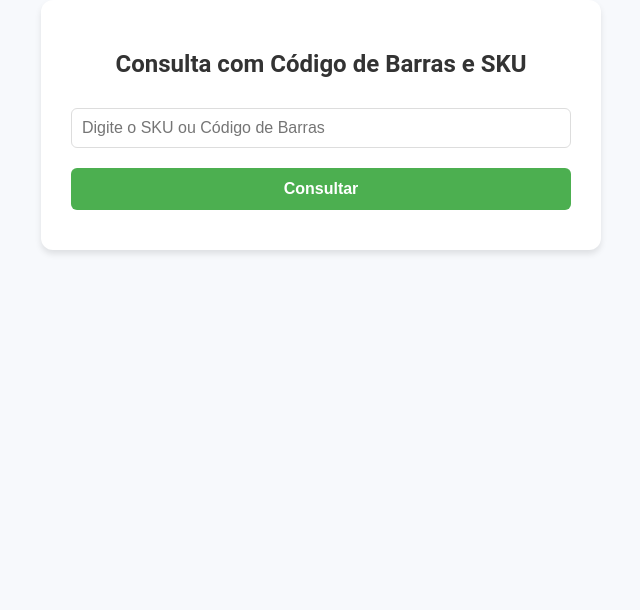
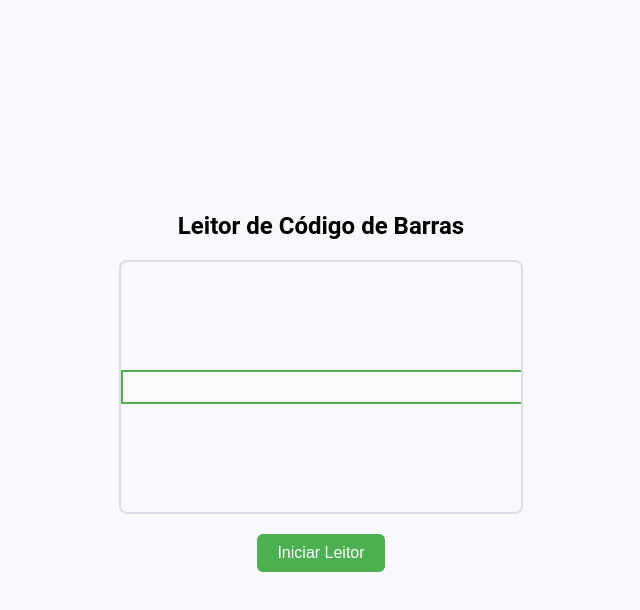
Before and after one commit to luibambini/consulta-preco, a plain HTML site: page index.html in a window 1280 px wide. Shown: the whole page, without its empty margins (319-959 px from the left). Drawn offline with nearby package versions, Linux system fonts and the light colour scheme.

Commit message:
Update index.html

```diff
--- a/index.html
+++ b/index.html
@@ -3,8 +3,8 @@
 <head>
   <meta charset="UTF-8">
   <meta name="viewport" content="width=device-width, initial-scale=1.0">
-  <title>Consulta com Código de Barras e SKU</title>
-  <script src="https://cdn.jsdelivr.net/npm/papaparse@5.4.1/papaparse.min.js"></script>
+  <title>Leitor de Código de Barras</title>
+  <script src="https://unpkg.com/html5-qrcode/minified/html5-qrcode.min.js"></script>
   <style>
     body {
       font-family: 'Roboto', Arial, sans-serif;
@@ -14,153 +14,89 @@
       display: flex;
       flex-direction: column;
       align-items: center;
+      justify-content: center;
       min-height: 100vh;
     }
 
-    .container {
-      background-color: #ffffff;
-      padding: 30px;
-      border-radius: 12px;
-      box-shadow: 0 4px 6px rgba(0, 0, 0, 0.1);
+    #reader-container {
+      position: relative;
       width: 100%;
-      max-width: 500px;
-      text-align: center;
-      margin-bottom: 20px;
+      max-width: 400px;
+      height: 250px;
+      overflow: hidden;
+      border: 2px solid #ddd;
+      border-radius: 8px;
     }
 
-    h2 {
-      margin-bottom: 20px;
-      color: #333333;
+    #reader {
+      width: 100%;
+      height: 100%;
     }
 
-    input {
+    .overlay {
+      position: absolute;
+      top: 50%;
+      left: 0;
       width: 100%;
-      padding: 10px;
-      margin: 10px 0;
-      border: 1px solid #ddd;
-      border-radius: 6px;
-      font-size: 16px;
-      box-sizing: border-box;
+      height: 30px; /* Altura da faixa */
+      transform: translateY(-50%);
+      border: 2px solid #4CAF50;
+      background-color: rgba(255, 255, 255, 0.3);
+      pointer-events: none; /* Permite clicar na câmera sem interferência */
     }
 
     button {
-      width: 100%;
-      padding: 12px;
-      margin: 10px 0;
+      padding: 10px 20px;
+      margin-top: 20px;
       background-color: #4CAF50;
-      color: #ffffff;
+      color: white;
       border: none;
       border-radius: 6px;
       font-size: 16px;
-      font-weight: bold;
       cursor: pointer;
-      transition: background-color 0.3s ease;
     }
 
     button:hover {
       background-color: #45a049;
     }
-
-    .resultado {
-      margin-top: 20px;
-      text-align: left;
-      background-color: #f9f9f9;
-      padding: 20px;
-      border-radius: 8px;
-      border: 1px solid #ddd;
-      display: none;
-    }
-
-    .resultado p {
-      margin: 10px 0;
-      font-size: 16px;
-    }
   </style>
 </head>
 <body>
-  <div class="container">
-    <h2>Consulta com Código de Barras e SKU</h2>
-    <input type="text" id="codigoProduto" placeholder="Digite o SKU ou Código de Barras" onkeydown="verificarEnter(event)">
-    <button onclick="consultarProduto()">Consultar</button>
-
-    <div id="resultado" class="resultado">
-      <p><strong>Título:</strong> <span id="titulo"></span></p>
-      <p><strong>Valor Original:</strong> <span id="valorOriginal"></span></p>
-      <p><strong>Valor com Desconto:</strong> <span id="valorDesconto"></span></p>
-      <p><strong>Percentual de Desconto:</strong> <span id="percentualDesconto"></span></p>
-      <p><strong>Tamanho:</strong> <span id="tamanho"></span></p>
-      <p><strong>Cor:</strong> <span id="cor"></span></p>
-      <p><strong>Quantidade em Estoque:</strong> <span id="quantidade"></span></p>
-    </div>
+  <h2>Leitor de Código de Barras</h2>
+  <div id="reader-container">
+    <div id="reader"></div>
+    <div class="overlay"></div> <!-- Faixa para leitura -->
   </div>
+  <button onclick="startScanner()">Iniciar Leitor</button>
+  <p id="result" style="margin-top: 20px; font-weight: bold;"></p>
 
   <script>
-    const SHEET_CSV_URL = 'https://docs.google.com/spreadsheets/d/e/2PACX-1vRJbY4qdDGbwGkmUEr9spCnr7RF6z3mduJlIDe6xvQ4dJFCq4OfjWXmEXRB-esA2Sn5aN1B6hi74RAY/pub?gid=0&single=true&output=csv';
+    let html5QrCode;
 
-    async function consultarProduto() {
-      const codigoProduto = document.getElementById('codigoProduto').value.trim();
-      const resultadoDiv = document.getElementById('resultado');
+    function startScanner() {
+      const resultElement = document.getElementById('result');
 
-      try {
-        const dadosProdutos = await fetchCSV(SHEET_CSV_URL);
+      if (!html5QrCode) {
+        html5QrCode = new Html5Qrcode("reader");
+      }
 
-        console.log("Dados carregados:", dadosProdutos); // Depuração: verifica os dados carregados
-
-        // Buscar o produto pelo SKU ou Código de Barras
-        const produto = dadosProdutos.find(p => p.sku === codigoProduto || p.codigoBarras === codigoProduto);
-
-        if (produto) {
-          console.log("Produto encontrado:", produto); // Depuração: verifica o produto encontrado
-          const valorOriginal = parseFloat(produto.valorOriginal.replace(',', '.'));
-          const valorDesconto = parseFloat(produto.valorComDesconto.replace(',', '.'));
-          const percentualDesconto = ((valorOriginal - valorDesconto) / valorOriginal * 100).toFixed(2);
-
-          document.getElementById('titulo').textContent = produto.titulo;
-          document.getElementById('valorOriginal').textContent = `R$ ${valorOriginal.toFixed(2).replace('.', ',')}`;
-          document.getElementById('valorDesconto').textContent = `R$ ${valorDesconto.toFixed(2).replace('.', ',')}`;
-          document.getElementById('percentualDesconto').textContent = `${percentualDesconto}%`;
-          document.getElementById('tamanho').textContent = produto.tamanho;
-          document.getElementById('cor').textContent = produto.cor;
-          document.getElementById('quantidade').textContent = produto.quantidade;
-          resultadoDiv.style.display = 'block';
-        } else {
-          console.warn("Produto não encontrado com o código:", codigoProduto); // Depuração
-          alert('Produto não encontrado!');
-          resultadoDiv.style.display = 'none';
+      html5QrCode.start(
+        { facingMode: "environment" }, // Usa a câmera traseira
+        {
+          fps: 30, // Taxa de quadros por segundo
+          qrbox: { width: 300, height: 30 }, // Faixa fina para leitura
+        },
+        (decodedText) => {
+          // Quando um código é detectado
+          resultElement.textContent = `Código detectado: ${decodedText}`;
+          html5QrCode.stop(); // Para o leitor após detectar o código
+        },
+        (error) => {
+          // Exibe erros de leitura
+          console.warn(`Erro na leitura: ${error}`);
         }
-      } catch (error) {
-        console.error('Erro na consulta:', error);
-        alert('Erro ao consultar produto');
-      }
-    }
-
-    function verificarEnter(event) {
-      if (event.key === 'Enter') {
-        consultarProduto(); // Chama a função de consulta ao pressionar Enter
-      }
-    }
-
-    async function fetchCSV(url) {
-      return new Promise((resolve, reject) => {
-        Papa.parse(url, {
-          download: true,
-          header: true,
-          complete: (results) => {
-            resolve(results.data.map(item => ({
-              sku: item['SKU'], // Nome da coluna SKU
-              codigoBarras: item['Código de Barras'], // Nome da coluna Código de Barras
-              valorOriginal: item['Valor Original'],
-              valorComDesconto: item['Valor com Desconto'],
-              tamanho: item['Tamanho'],
-              cor: item['Cor'],
-              quantidade: item['Quantidade'],
-              titulo: item['Título']
-            })));
-          },
-          error: (error) => {
-            reject(error);
-          }
-        });
+      ).catch((err) => {
+        console.error("Erro ao iniciar o leitor:", err);
       });
     }
   </script>
```
